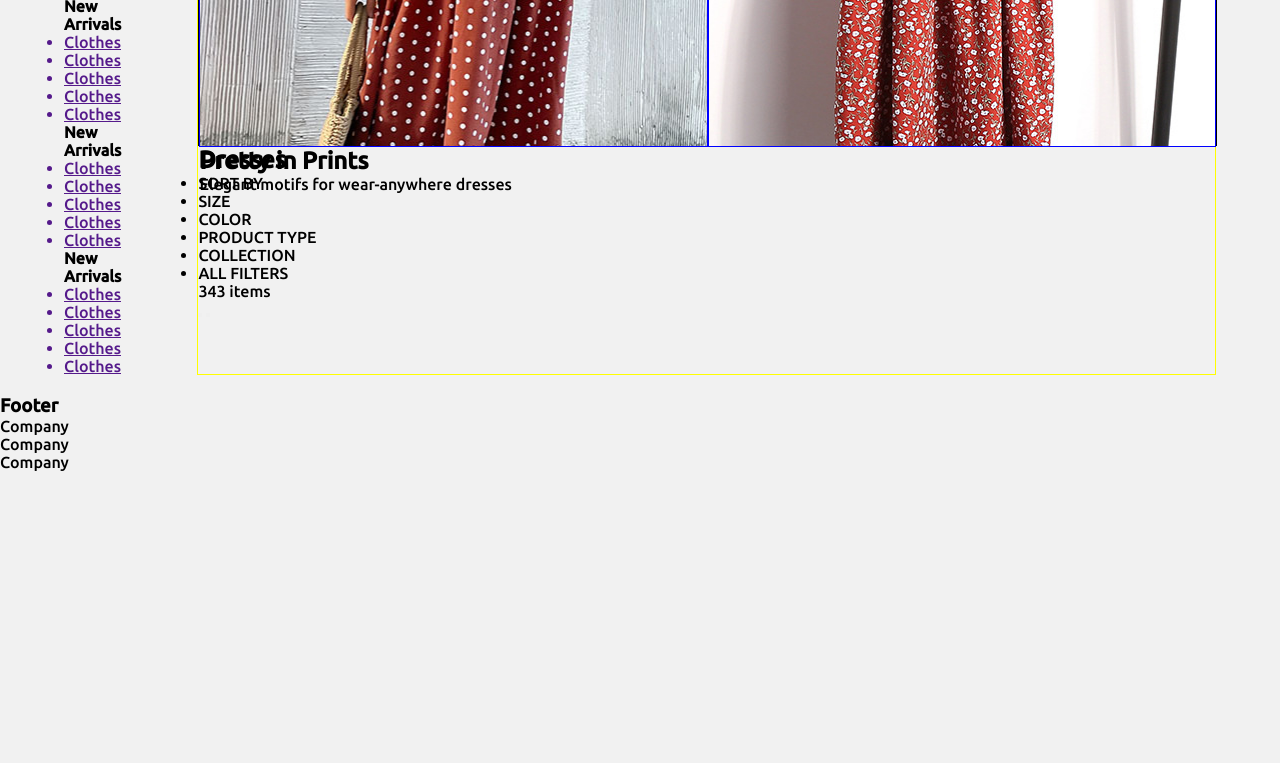
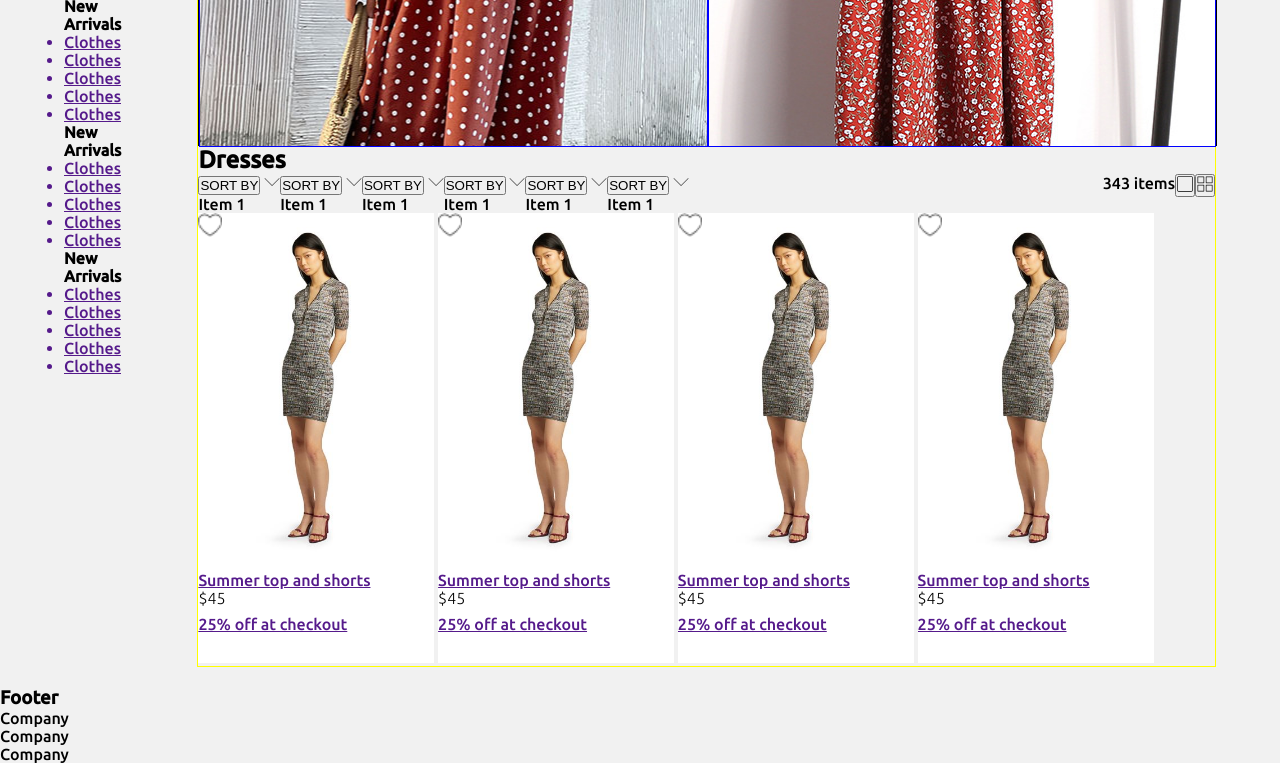
Before and after one commit to Clyde-Warren/klassy_fashions, a plain HTML site: page dresses.html in a window 1280 px wide. Shown: the part 690-1453 px from the top of the page. Before the commit the page ends 1161 px from the top, so only its background shows below. Drawn offline with nearby package versions, Linux system fonts and the light colour scheme.

Commit message:
udated dress page

```diff
--- a/dresses.html
+++ b/dresses.html
@@ -204,40 +204,131 @@
             <div class="featured-dresses">
                 <div class="main-feature">
                     <div class="main-feature-container">
+                        <div class="main-feature-title">
+                            <h2>Pretty in Prints</h2>
+                            <p>Elegant motifs for wear-anywhere dresses</p>
+                        </div>
                         <div class="dress-img1">
-                            <!-- <img src="assets/images/dress/main-img1.jpg" alt=""> -->
+
                         </div>
                         <div class="dress-img2">
-                            <!-- <img src="assets/images/dress/main-img2.jpg" alt=""> -->
+
                         </div>
                     </div>
-                    <div class="main-feature-title">
-                        <h2>Pretty in Prints</h2>
-                        <p>Elegant motifs for wear-anywhere dresses</p>
-                    </div>
-
                 </div>
                 <h2>Dresses</h2>
                 <div class="catelogue">
-                    <div class="navigation">
-                        <div class="drop-down">
-                            <ul class="drop-down-list">
-                                <li class="drop-down-list-item">SORT BY</li>
-                                <li class="drop-down-list-item">SIZE</li>
-                                <li class="drop-down-list-item">COLOR</li>
-                                <li class="drop-down-list-item">PRODUCT TYPE</li>
-                                <li class="drop-down-list-item">COLLECTION</li>
-                                <li class="drop-down-list-item">ALL FILTERS</li>
-                            </ul>
+                    <div class="categlogue-nav">
+                        <div class="catelogue-nav-drop-down">
+                            <div class="drop-down">
+                                <button>SORT BY</button>
+                                <img src="assets/images/dress/drop-down.png" alt="">
+                                <div class="drop-down-menu">
+                                    <p>Item 1</p>
+                                </div>
+                            </div>
+                            <div class="drop-down">
+                                <button>SORT BY</button>
+                                <img src="assets/images/dress/drop-down.png" alt="">
+                                <div class="drop-down-menu">
+                                    <p>Item 1</p>
+                                </div>
+                            </div>
+                            <div class="drop-down">
+                                <button>SORT BY</button>
+                                <img src="assets/images/dress/drop-down.png" alt="">
+                                <div class="drop-down-menu">
+                                    <p>Item 1</p>
+                                </div>
+                            </div>
+                            <div class="drop-down">
+                                <button>SORT BY</button>
+                                <img src="assets/images/dress/drop-down.png" alt="">
+                                <div class="drop-down-menu">
+                                    <p>Item 1</p>
+                                </div>
+                            </div>
+                            <div class="drop-down">
+                                <button>SORT BY</button>
+                                <img src="assets/images/dress/drop-down.png" alt="">
+                                <div class="drop-down-menu">
+                                    <p>Item 1</p>
+                                </div>
+                            </div>
+                            <div class="drop-down">
+                                <button>SORT BY</button>
+                                <img src="assets/images/dress/drop-down.png" alt="">
+                                <div class="drop-down-menu">
+                                    <p>Item 1</p>
+                                </div>
+                            </div>
                         </div>
-                        <div class="display-style">
-                            <P>343 items</P>
-                            <button class="large"></button>
-                            <button class="thumbnail"></button>
+                        <div class="catelogue-nav-display">
+                            <div class="display-style">
+                                <P>343 items</P>
+                                <button class="large"><img src="assets/images/dress/square.png" alt=""></button>
+                                <button class="thumbnail"><img src="assets/images/dress/squares.png" alt=""></button>
+                            </div>
+                        </div>
+                    </div>
+                    </div>
+                    <div class="catelogue-card-container">
+                        <div class="categlogue-card">
+                            <div class="card">
+                                <div class="card-img">
+                                    <div class="heart-icon">
+                                        <img src="assets/images/dress/heart.png" alt="">
+                                    </div>
+                                    <img class="card-main-img"src="assets/images/dress/card_img1.jpg" alt="">
+                                </div>
+                                <div class="card-info">
+                                    <a href="" class="card-description">Summer top and shorts</a>
+                                    <p class="card-price">$45</p>
+                                    <a href="" class="card-discount">25% off at checkout</a>
+                                </div>
+                            </div>
+                            <div class="card">
+                                <div class="card-img">
+                                    <div class="heart-icon">
+                                        <img src="assets/images/dress/heart.png" alt="">
+                                    </div>
+                                    <img class="card-main-img"src="assets/images/dress/card_img1.jpg" alt="">
+                                </div>
+                                <div class="card-info">
+                                    <a href="" class="card-description">Summer top and shorts</a>
+                                    <p class="card-price">$45</p>
+                                    <a href="" class="card-discount">25% off at checkout</a>
+                                </div>
+                            </div>
+                            <div class="card">
+                                <div class="card-img">
+                                    <div class="heart-icon">
+                                        <img src="assets/images/dress/heart.png" alt="">
+                                    </div>
+                                    <img class="card-main-img"src="assets/images/dress/card_img1.jpg" alt="">
+                                </div>
+                                <div class="card-info">
+                                    <a href="" class="card-description">Summer top and shorts</a>
+                                    <p class="card-price">$45</p>
+                                    <a href="" class="card-discount">25% off at checkout</a>
+                                </div>
+                            </div>
+                            <div class="card">
+                                <div class="card-img">
+                                    <div class="heart-icon">
+                                        <img src="assets/images/dress/heart.png" alt="">
+                                    </div>
+                                    <img class="card-main-img"src="assets/images/dress/card_img1.jpg" alt="">
+                                </div>
+                                <div class="card-info">
+                                    <a href="" class="card-description">Summer top and shorts</a>
+                                    <p class="card-price">$45</p>
+                                    <a href="" class="card-discount">25% off at checkout</a>
+                                </div>
+                            </div>
                         </div>
                     </div>
                 </div>
-
             </div>
         </div>
 
--- a/style.css
+++ b/style.css
@@ -478,6 +478,7 @@ color: white;
     border: 1px solid black;
 }
 .main-feature-container{
+    position:relative;
     display: flex;
 
 }
@@ -498,9 +499,44 @@ color: white;
 }
 .main-feature-title{
     position: absolute;
-    z-index: 1;
+
 }
 
+.categlogue-nav{
+    display: flex;
+    justify-content: space-between;
+}
+
+.catelogue-nav-drop-down{
+    display: flex;
+}
+
+.display-style{
+    display: flex;
+}
+
+
+.card{
+    width: 236px;
+    height: 450px;
+    overflow: hidden;
+    background-color: white;
+}
+.card-img{
+    width: 100%;
+    height:350px;
+}
+.card-main-img{
+    height:100%;
+    width: 100%;
+    object-fit: cover;
+}
+.heart-icon{
+    width:24px;
+    height: 24px;
+    position: absolute;
+    top: 25;
+}
 
 
 
```
Also changed, not shown: assets/images/dress/card_img1.jpg (added), assets/images/dress/card_img2.jpg (added), assets/images/dress/cute.jpg (added), assets/images/dress/cute_outfit1.jpeg (added), assets/images/dress/drop-down.png (added), assets/images/dress/filter.png (added), assets/images/dress/heart.png (added), assets/images/dress/square.png (added), assets/images/dress/squares.png (added).
